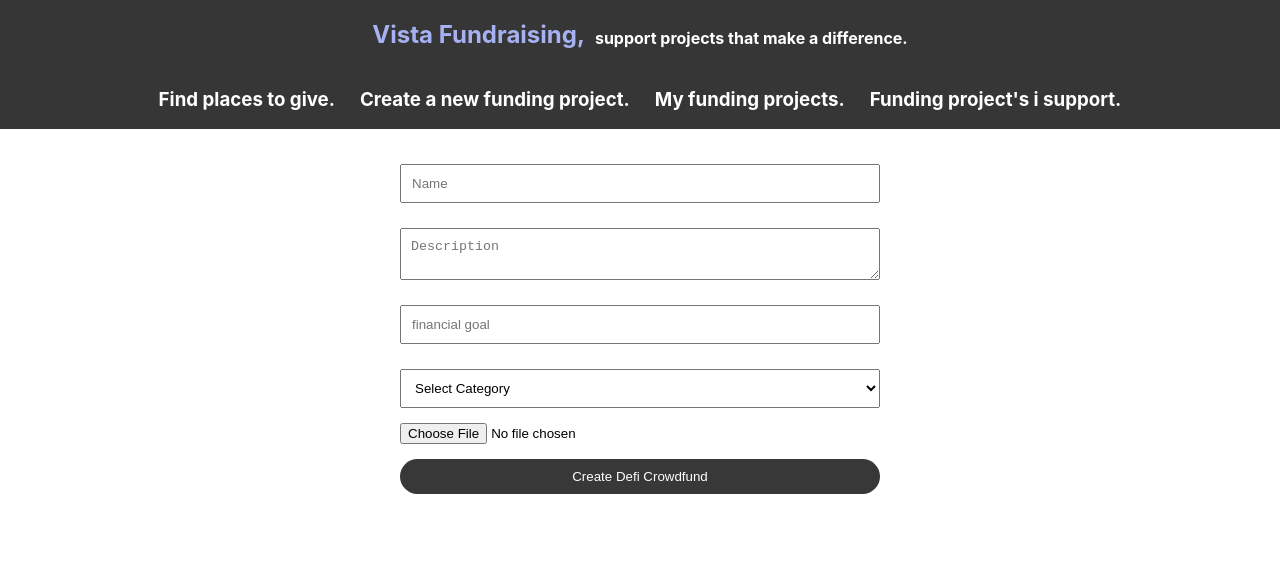
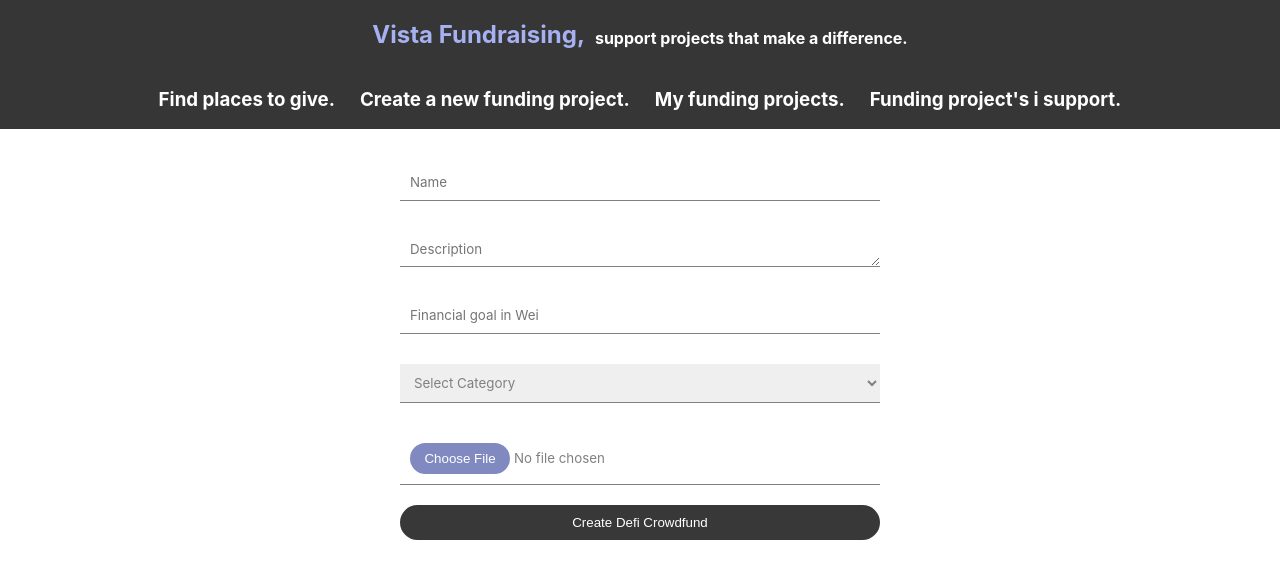
Before and after one commit to daniellestroscher/Vista-fundraising-nextjs, a React (Create React App) app: page /create in a window 1280 px wide. Shown: the top 578 px of the page. Built offline with nearby package versions, Linux system fonts and the light colour scheme; no server answers.

Commit message:
basic styling on create page

```diff
--- a/src/components/crowdfund-card.css
+++ b/src/components/crowdfund-card.css
@@ -4,7 +4,7 @@
   border-radius: 10px;
   padding: 5px;
   margin: 15px;
-  width: 750px;
+  width: 850px;
 }
 .crowdfund-item-completed {
   display: flex;
--- a/src/components/custom-dropdown.tsx
+++ b/src/components/custom-dropdown.tsx
@@ -28,7 +28,7 @@ export default function DropdownMenu({ setFormInput, formInput }: props) {
         <option value="" disabled selected hidden>
           Select Category
         </option>
-        <option>Children</option>
+        <option >Children</option>
         <option>Environment & Wildlife</option>
         <option>Poverty</option>
         <option>Research</option>
--- a/src/components/pages/Create.css
+++ b/src/components/pages/Create.css
@@ -6,15 +6,33 @@
   display: flex;
   flex-direction: column;
   justify-content: center;
-  gap: 15px;
+  gap: 20px;
   width: 30rem;
   margin: 25px;
 }
 .input {
   margin-top: 10px;
   padding: 10px;
+  font-family:  -apple-system, BlinkMacSystemFont, 'Segoe UI', 'Roboto', 'Oxygen',
+  'Ubuntu', 'Cantarell', 'Fira Sans', 'Droid Sans', 'Helvetica Neue',
+  sans-serif;
+  color: gray;
+  border: none;
+  border-bottom: 1px solid gray;
+}
+.input:focus {
+  outline: none;
+}
+.input::file-selector-button {
+  border: none;
+  border-radius: 50px;
+  padding: 8px;
+  background-color: #808ac1;
+  color: white;
+  width: 100px;
+  cursor: pointer;
+}
 
-}
 .submit {
   border: none;
   border-radius: 25px;
--- a/src/components/pages/Create.tsx
+++ b/src/components/pages/Create.tsx
@@ -113,9 +113,10 @@ function Create() {
           onChange={(e) =>
             setFormInput({ ...formInput, description: e.target.value })
           }
+          style={{height: "15px"}}
         />
         <input
-          placeholder="financial goal"
+          placeholder="Financial goal in Wei"
           className="input"
           type="number"
           onChange={(e) =>
@@ -124,7 +125,7 @@ function Create() {
         />
         <DropdownMenu setFormInput={setFormInput} formInput={formInput}/>
 
-        <input type="file" name="Asset" className="" onChange={onFileChange} />
+        <input type="file" name="Asset" className="input" onChange={onFileChange} />
         {fileUrl && <img className="" width="350" src={fileUrl} />}
         <button onClick={createCrowdfund} className="submit">
           Create Defi Crowdfund
--- a/src/components/pages/Discover.tsx
+++ b/src/components/pages/Discover.tsx
@@ -1,10 +1,9 @@
-import React, { useEffect, useState } from "react";
+import { useEffect, useState } from "react";
 import "./Discover.css";
 
 import axios from "axios";
 import Web3Modal from "web3modal";
 import Web3 from "web3";
-//import CoinbaseWalletSDK, { CoinbaseWalletProvider } from "@coinbase/wallet-sdk";
 import { marketAddress, marketAbi } from "../../config";
 import CrowdfundCard from "../crowdfund-card";
 import { Crowdfund, CrowdfundWithMeta } from "../../types";
@@ -12,9 +11,6 @@ import { ethers } from "ethers";
 import SearchBar from "../SearchBar";
 import { filterFunds } from "../../helperFunctions";
 import CategoryList from "../categoryList";
-
-const RPC_URL = process.env.RPC_URL;
-const CHAIN_ID = process.env.CHAIN_ID;
 
 function Discover() {
   const [crowdfundArr, setCrowdfundArr] = useState<CrowdfundWithMeta[]>([]);
```
